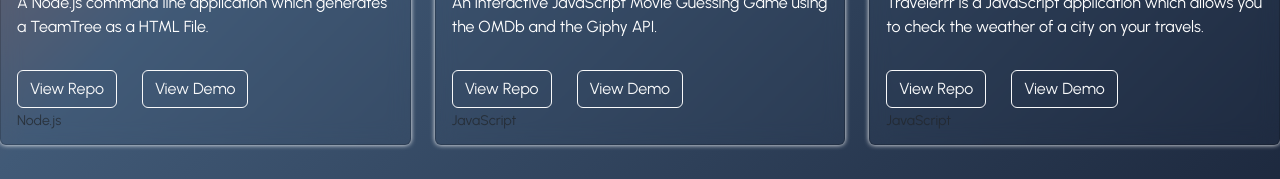
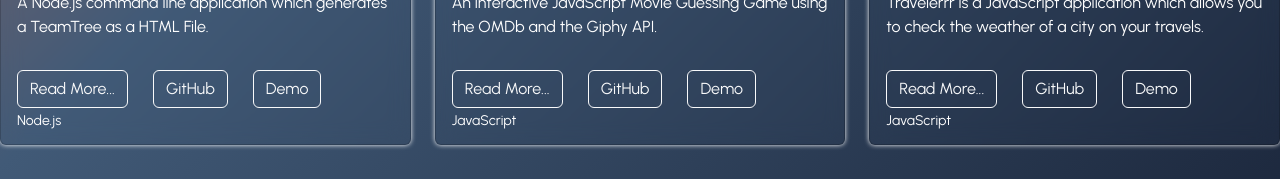
Before and after one commit to reececorkhill/React-Portfolio, a React (Vite) app in the folder react-portfolio/: page /Projects in a window 1280 px wide. Shown: the part 497-676 px from the top of the page. Built offline with nearby package versions, Linux system fonts and the light colour scheme.

Commit message:
Added Link to new button on Project.jsx component.

```diff
--- a/react-portfolio/src/components/Project.jsx
+++ b/react-portfolio/src/components/Project.jsx
@@ -1,4 +1,5 @@
 import React from 'react';
+import { Link } from 'react-router-dom';
 import projectData from '../../data/projects.json';
 
 const Project = () => {
@@ -14,10 +15,13 @@ const Project = () => {
                             {data.p1}
                             </p>
                             <div className="project-card-buttons">
-                                <a className="btn btn-outline-light btn-md" href={data.repo} role="button">View Repo</a>
-                                <a className="btn btn-outline-light btn-md" href={data.demo} role="button">View Demo</a>
+                                <Link to={`/Projects/${data.id}`}>
+                                    <a className="btn btn-outline-light btn-md" role="button">Read More...</a>
+                                </Link>
+                                <a className="btn btn-outline-light btn-md" href={data.repo} role="button">GitHub</a>
+                                <a className="btn btn-outline-light btn-md" href={data.demo} role="button">Demo</a>
                             </div>
-                            <p className="card-text"><small className="text-muted">{data.tag}</small></p>
+                            <p className="card-text"><small>{data.tag}</small></p>
                         </div>
                     </div>
                 </div>
```
